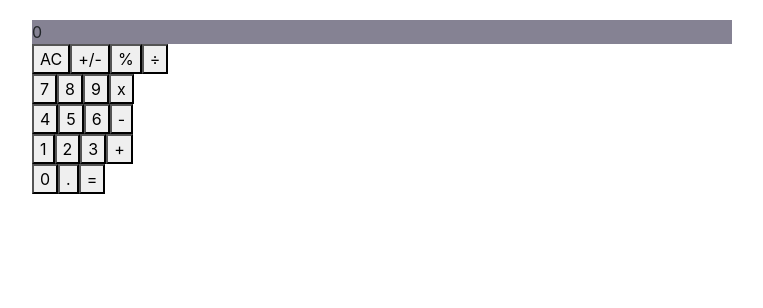
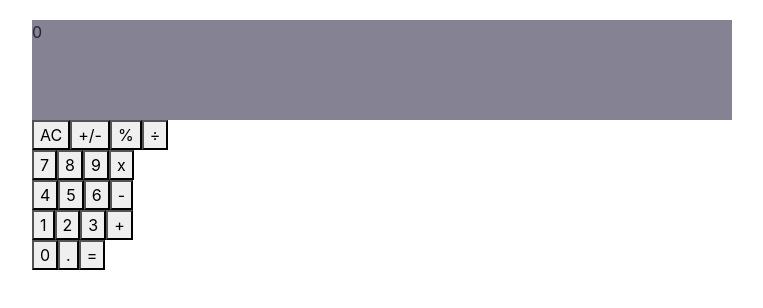
Before and after one commit to somoye123/React-Calculator, a React (Create React App) app: page / in a window 1280 px wide. Shown: the top 308 px of the page, without its empty margins (258-1021 px from the left). Built offline with nearby package versions, Linux system fonts and the light colour scheme.

Commit message:
add height of 100px for display component

```diff
--- a/src/style.css
+++ b/src/style.css
@@ -6,4 +6,6 @@
 
 .result {
   background-color: #858293;
+  width: 100%;
+  height: 100px;
 }
```
